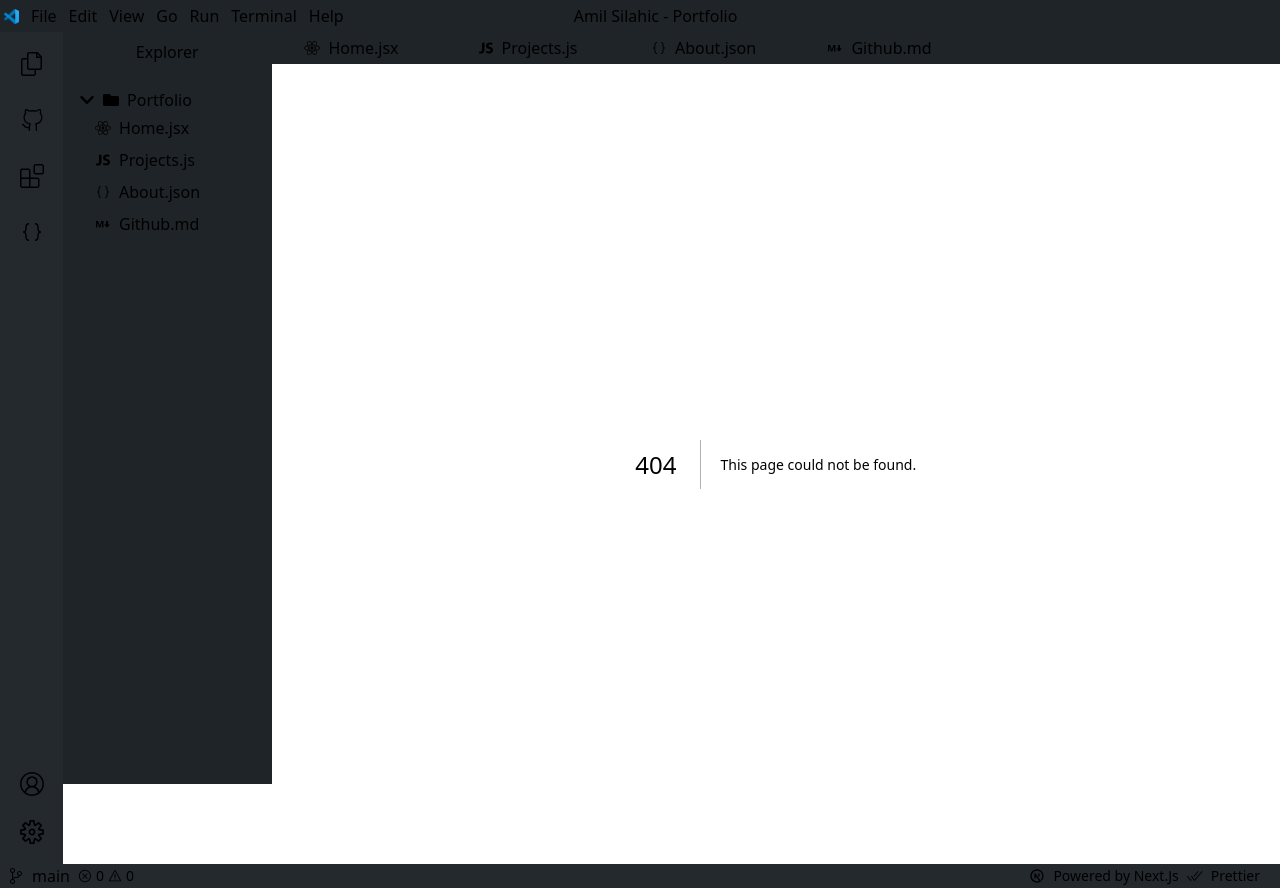
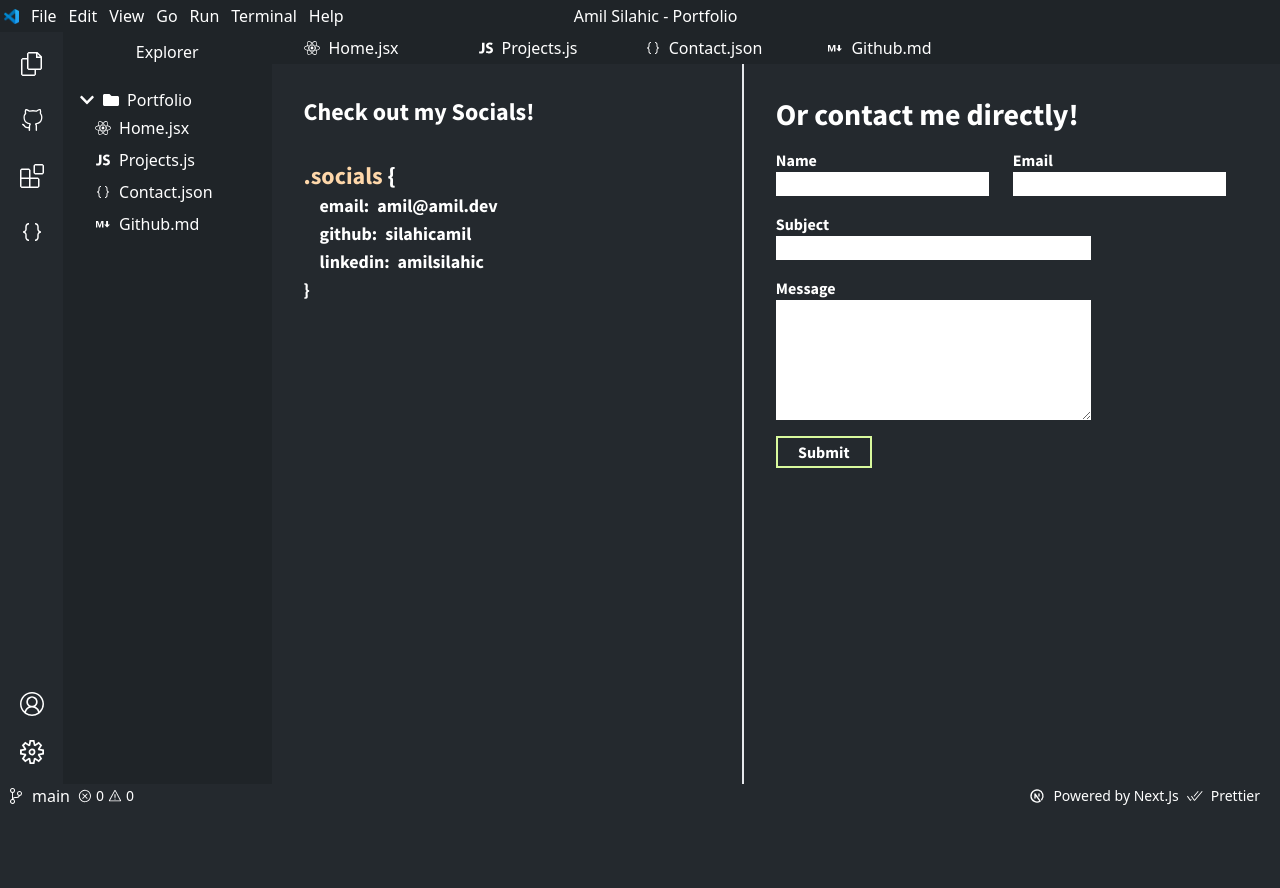
Before and after one commit to SilahicAmil/nextjs-updated-portfolio, a Next.js app: page /contact in a window 1280 px wide. Before the commit this address had no page. After the commit the page ends 808 px from the top, so only its background shows below. Built offline with nearby package versions, Linux system fonts and the light colour scheme.

Commit message:
adding contact page

```diff
--- a/components/Navigation/FilesNav.js
+++ b/components/Navigation/FilesNav.js
@@ -29,7 +29,7 @@
           </div>
           <div className="flex h-8 items-center p-2 gap-2 w-40 justify-center">
             <VscJson />
-            About.json
+            Contact.json
           </div>
           <div className="flex h-8 items-center p-2 gap-2 w-40 justify-center">
             <VscMarkdown />
--- a/components/Navigation/Navigation.js
+++ b/components/Navigation/Navigation.js
@@ -44,7 +44,7 @@
                     </li>
                     <li className="flex items-center gap-2">
                       <VscJson />
-                      About.json
+                      Contact.json
                     </li>
                     <li className="flex items-center gap-2">
                       <VscMarkdown />
--- /dev/null
+++ b/pages/contact/index.js
@@ -0,0 +1,78 @@
+const ContactPage = ({}) => {
+  return (
+    <>
+      <div className="flex flex-1 justify-center w-full h-[90vh] font-bold">
+        <div className="border-r-2 w-1/2">
+          <h2 className="text-2xl m-8">Check out my Socials!</h2>
+          <div className="m-8 text-lg">
+            <p className="text-2xl ">
+              <span className="text-orange-200">.socials </span>&#123;
+            </p>
+
+            <p className="px-4 flex gap-2">
+              email:
+              <a href="mailto:amil@amil.dev" target="_blank" rel="noreferrer">
+                amil@amil.dev
+              </a>
+            </p>
+            <p className="px-4 flex gap-2">
+              github:
+              <a
+                href="https://github.com/silahicamil"
+                target="_blank"
+                rel="noreferrer"
+              >
+                silahicamil
+              </a>
+            </p>
+            <p className="px-4 flex gap-2">
+              linkedin:
+              <a
+                href="https://www.linkedin.com/in/amil-silahic-4b5a01140/"
+                target="_blank"
+                rel="noreferrer"
+              >
+                amilsilahic
+              </a>
+            </p>
+            <p>
+              <span>&#125;</span>
+            </p>
+          </div>
+        </div>
+        <div className="w-1/2 m-8">
+          <h3 className="text-3xl ">Or contact me directly!</h3>
+
+          <form>
+            <div className="flex gap-6 mt-4">
+              <div className="flex-col flex">
+                <label htmlFor="Name" className="">
+                  Name
+                </label>
+                <input type="text" id="Name" />
+              </div>
+              <div className="flex flex-col ">
+                <label htmlFor="Email">Email</label>
+                <input type="text" id="Email" />
+              </div>
+            </div>
+
+            <div className="flex flex-col w-8/12 mt-4">
+              <label htmlFor="Subject">Subject</label>
+              <input type="text" id="Subject" />
+            </div>
+            <div className="flex flex-col w-8/12 mt-4">
+              <label htmlFor="Message">Message</label>
+              <textarea id="Message" cols="30" rows="5"></textarea>
+            </div>
+            <div className="flex justify-center items-center mt-4 border-2 border-lime-200 w-24 h-8">
+              <button type="submit">Submit</button>
+            </div>
+          </form>
+        </div>
+      </div>
+    </>
+  );
+};
+
+export default ContactPage;
```
